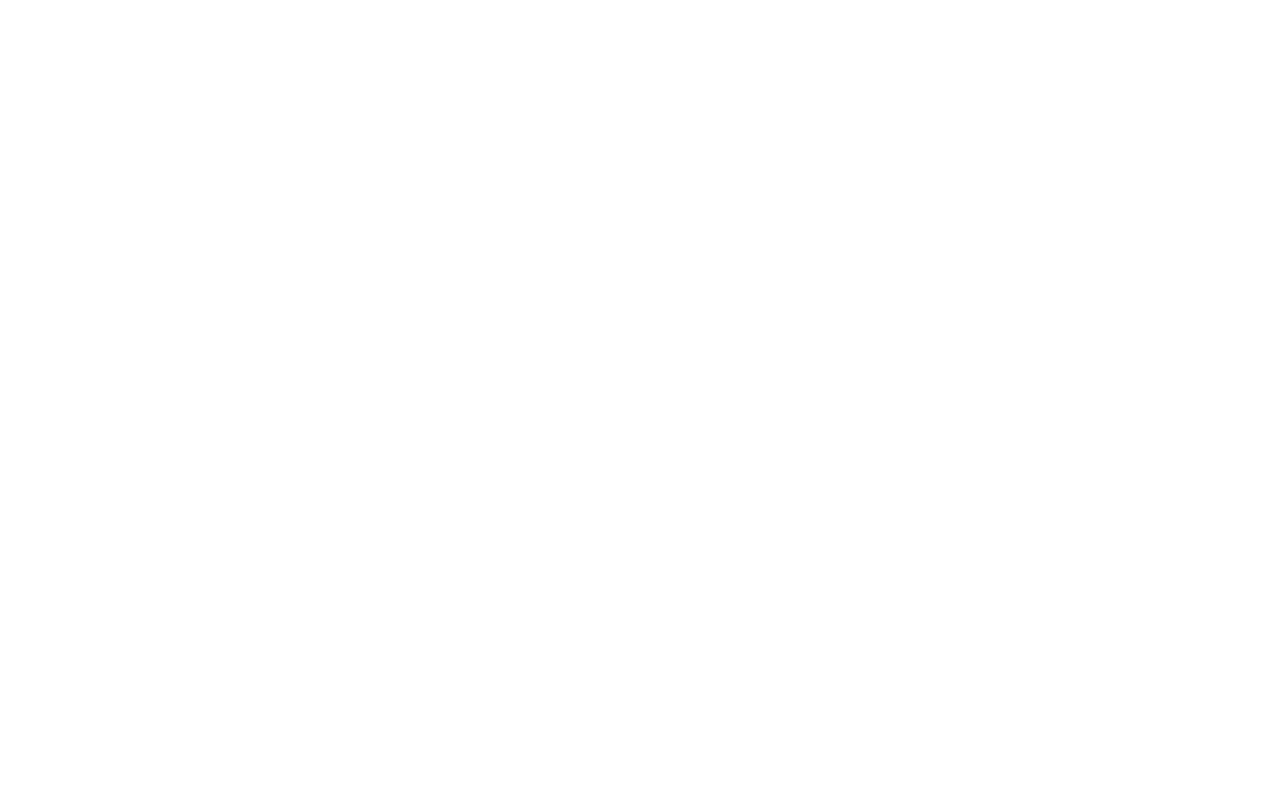
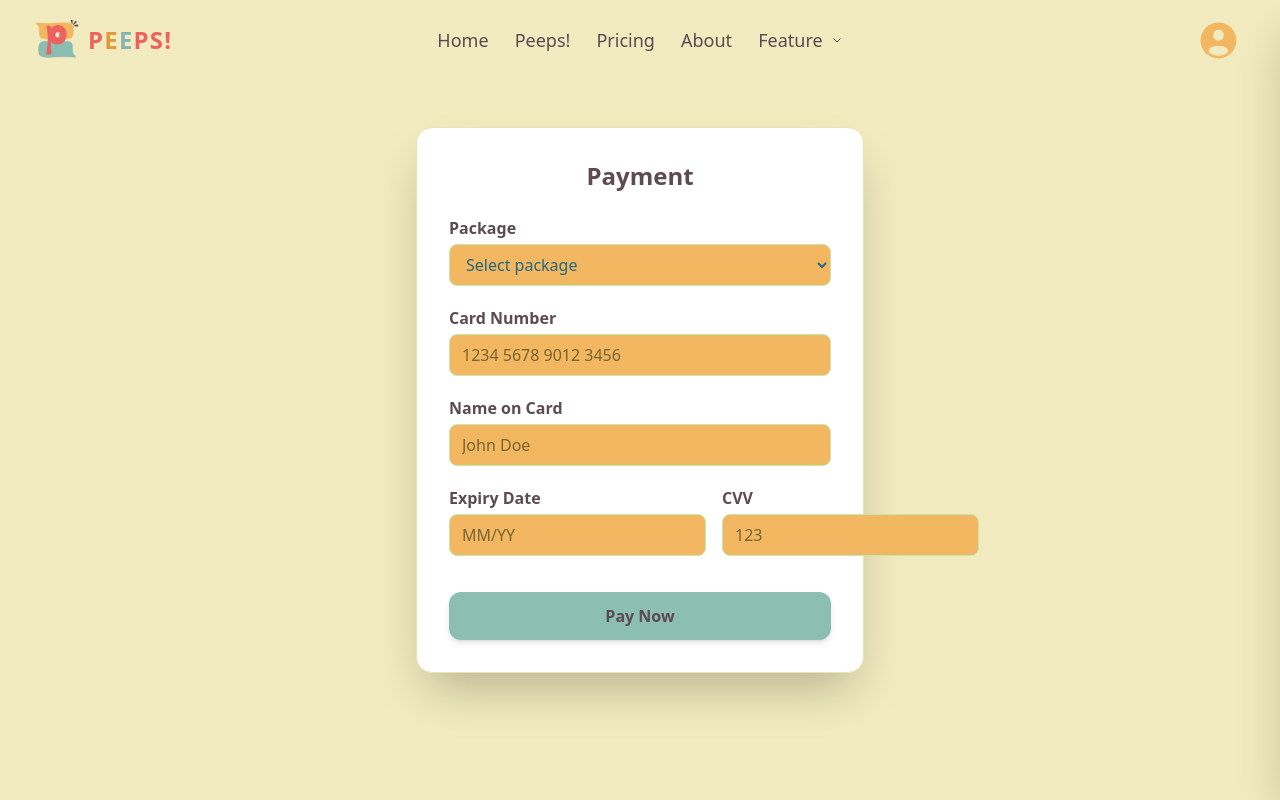
Before and after one commit to Delimie/frontend-peeps, a React (Vite) app: page /payment in a window 1280 px wide. Before the commit this address had no page. Built offline with nearby package versions, Linux system fonts and the light colour scheme.

Commit message:
Animated some pages

```diff
--- a/package.json
+++ b/package.json
@@ -15,6 +15,7 @@
     "axios": "^1.10.0",
     "lucide": "^0.525.0",
     "lucide-react": "^0.525.0",
+    "motion": "^12.23.7",
     "react": "^19.1.0",
     "react-dom": "^19.1.0",
     "react-hook-form": "^7.60.0",
--- a/src/App.jsx
+++ b/src/App.jsx
@@ -3,6 +3,7 @@ import reactLogo from "./assets/react.svg";
 import viteLogo from "/vite.svg";
 import AppRouter from "./routes/AppRouter";
 import { ToastContainer } from "react-toastify";
+import './index.css'
 
 function App() {
   return (
--- /dev/null
+++ b/src/components/Animation.jsx
@@ -0,0 +1,21 @@
+import * as motion from "motion/react-client";
+
+export default function LogoAnimation() {
+  return (
+    <motion.div
+      initial={{ opacity: 0, scale: 0.7 }}
+      animate={{ opacity: 1, scale: 1 }}
+      transition={{
+        duration: 0.7,
+        scale: { type: "spring", bounce: 0.5, duration: 1.5 },
+      }}
+
+    >
+      <div className="flex flex-col items-center">
+      <img src="./Peeps_Logo.png" className="w-50 h-50 mb-1" alt="Peeps Logo" />
+      <h1 className="text-5xl font-extrabold text-[#5c552e] tracking-wide drop-shadow-sm">
+            LET'S <span className="text-[#ef6060]">P<span className="text-[#e09935]">E<span className="text-[#85b5b5]">E</span></span>PS!</span>
+          </h1></div>
+    </motion.div>
+  );
+}
--- a/src/components/MainNav.jsx
+++ b/src/components/MainNav.jsx
@@ -13,7 +13,13 @@ function MainNav() {
       <div className="flex gap-2 items-center">
         <img src="./Peeps_Logo.png" className="w-12" />
         <Link to="/" className="font-extrabold tracking-wider text-2xl">
-          PEEPS!
+          <span className="text-[#ef6060]">
+            P
+            <span className="text-[#e09935]">
+              E<span className="text-[#85b5b5]">E</span>
+            </span>
+            PS!
+          </span>
         </Link>
       </div>
 
@@ -24,7 +30,7 @@ function MainNav() {
         <Link to="/peeps" className={NavBarStyle}>
           Peeps!
         </Link>
-        <Link to="/profile" className={NavBarStyle}>
+        <Link to="/pricing" className={NavBarStyle}>
           Pricing
         </Link>
         <Link to="/profile" className={NavBarStyle}>
--- a/src/pages/Login.jsx
+++ b/src/pages/Login.jsx
@@ -1,11 +1,12 @@
 import { useForm } from "react-hook-form";
 import FormInput from "../components/FormInput";
-
 import { Link, useNavigate } from "react-router-dom";
 import { yupResolver } from "@hookform/resolvers/yup";
 import { loginSchema } from "../validators/validator";
 import useAuthStore from "../stores/authStore";
 import { toast } from "react-toastify";
+import LogoAnimation from "../components/Animation";
+
 
 function Login() {
   const {
@@ -34,10 +35,11 @@ function Login() {
     <div className="min-h-screen flex items-center justify-center bg-[#F2EBBF]">
       <div className="flex flex-col items-center gap-3 w-full">
         <div className="flex flex-col items-center mb-5">
-          <img src="./Peeps_Logo.png" className="w-50" alt="Peeps Logo" />
-          <h1 className="text-5xl font-extrabold text-[#5c552e] tracking-wide drop-shadow-sm mb-1">
+          <LogoAnimation/>
+          {/* <img src="./Peeps_Logo.png" className="w-50" alt="Peeps Logo" /> */}
+          {/* <h1 className="text-5xl font-extrabold text-[#5c552e] tracking-wide drop-shadow-sm mb-1">
             WELCOME <span className="text-[#ef6060]">P<span className="text-[#e09935]">E<span className="text-[#85b5b5]">E</span></span>PS!</span>
-          </h1>
+          </h1> */}
         </div>
 
         <div className="w-[380px] mx-auto">
--- /dev/null
+++ b/src/pages/Payment.jsx
@@ -0,0 +1,114 @@
+import { useState } from "react";
+import FormInput from "../components/FormInput";
+import { useForm } from "react-hook-form";
+
+export default function Payment() {
+  const [success, setSuccess] = useState(false);
+  const [error, setError] = useState({});
+
+  const {
+    register,
+    handleSubmit,
+    formState: { errors },
+  } = useForm();
+
+  return (
+    <div className="min-h-screen flex items-center justify-center bg-[#F2EBBF]">
+      <div className="w-full max-w-md mx-auto rounded-2xl shadow-2xl bg-white p-8 flex flex-col gap-4 border border-[#e8e5b0]">
+        <h2 className="text-2xl font-extrabold text-center text-[#5C4B51] mb-2">
+          Payment
+        </h2>
+        {success ? (
+          <div className="flex flex-col items-center gap-4 py-12">
+            <svg
+              className="w-16 h-16 text-[#8ca317]"
+              fill="none"
+              viewBox="0 0 24 24"
+            >
+              <circle
+                cx="12"
+                cy="12"
+                r="10"
+                stroke="#8ca317"
+                strokeWidth="2"
+                fill="#f5ffeb"
+              />
+              <path
+                stroke="#8ca317"
+                strokeWidth="2"
+                strokeLinecap="round"
+                strokeLinejoin="round"
+                d="M8 12.5l2.5 2.5 5-5"
+              />
+            </svg>
+            <p className="text-xl font-bold text-[#8ca317]">
+              Payment successful!
+            </p>
+          </div>
+        ) : (
+          <form className="flex flex-col gap-4" onSubmit={handleSubmit}>
+            <FormInput
+              label="Package"
+              name="package"
+              as="select"
+              register={register}
+              error={error.package}
+            >
+              <option value="">Select package</option>
+              <option value="standard">Standard ($4.99/mo)</option>
+              <option value="premium">Premium ($12.99/mo)</option>
+            </FormInput>
+
+            <FormInput
+              label="Card Number"
+              name="cardNumber"
+              placeholder="1234 5678 9012 3456"
+              maxLength={19}
+              error={error.cardNumber}
+              register={register}
+            />
+
+            <FormInput
+              label="Name on Card"
+              name="cardName"
+              placeholder="John Doe"
+              error={error.cardName}
+              register={register}
+            />
+
+            <div className="flex gap-4">
+              <div className="flex-1">
+                <FormInput
+                  label="Expiry Date"
+                  name="expiry"
+                  placeholder="MM/YY"
+                  maxLength={5}
+                  error={error.expiry}
+                  register={register}
+                />
+              </div>
+              <div className="flex-1">
+                <FormInput
+                  label="CVV"
+                  name="cvv"
+                  type="password"
+                  placeholder="123"
+                  maxLength={4}
+                  error={error.cvv}
+                  register={register}
+                />
+              </div>
+            </div>
+
+            <button
+              type="submit"
+              className="mt-4 bg-[#8CBEB2] px-4 py-3 rounded-xl font-bold shadow-md text-[#5C4B51] hover:bg-[#8ca317] hover:scale-105 transition-all"
+            >
+              Pay Now
+            </button>
+          </form>
+        )}
+      </div>
+    </div>
+  );
+}
--- /dev/null
+++ b/src/pages/Pricing.jsx
@@ -0,0 +1,71 @@
+import { useNavigate } from "react-router-dom";
+
+function Pricing() {
+  const navigate = useNavigate();
+  const hldClick = (plan) => {
+    if (plan === "Free") {
+      navigate("/peeps");
+    } else {
+      navigate("/payment", { state: { plan: plan } });
+    }
+  };
+  return (
+    <div className="min-h-screen flex flex-col items-center justify-center bg-[#F2EBBF] py-12">
+      <h1 className="text-5xl font-extrabold mb-10 text-[#5C4B51] tracking-wide">
+        Choose Your Plan
+      </h1>
+
+      <div className="grid grid-cols-1 md:grid-cols-3 gap-8 w-full max-w-5xl px-4">
+        {/* Free */}
+        <div className="rounded-2xl bg-white shadow-xl flex flex-col items-center p-8 border-2 border-[#bee8b0] h-[330px] transition-all duration-200 hover:scale-105 hover:shadow-2xl cursor-pointer">
+          <h2 className="text-2xl font-bold mb-2 text-[#8ca317]">Free</h2>
+          <div className="text-4xl font-extrabold mb-4 text-[#258178]">
+            Free
+          </div>
+          <ul className="mb-6 text-sm text-[#594940] text-center space-y-2">
+            <li>Up to 20 members per group</li>
+            <li>Basic chat features</li>
+            <li>Community support</li>
+          </ul>
+          <button onClick={()=>hldClick("Free")} className="bg-[#bee8b0] text-[#5C4B51] font-semibold px-6 py-2 rounded-lg hover:bg-[#8ca317] transition-all cursor-pointer">
+            Get Started
+          </button>
+        </div>
+
+        {/* Standard */}
+        <div className="rounded-2xl bg-white shadow-2xl flex flex-col items-center p-8 border-4 border-[#8ca317] h-[330px] scale-105 transition-all duration-200 hover:scale-110 hover:shadow-2xl cursor-pointer">
+          <h2 className="text-2xl font-bold mb-2 text-[#5C4B51]">Standard</h2>
+          <div className="text-4xl font-extrabold mb-4 text-[#258178] ">
+            $4.99 <span className="text-lg font-normal">/mo</span>
+          </div>
+          <ul className="mb-6 text-sm text-[#594940] text-center space-y-2">
+            <li>Up to 100 members per group</li>
+            <li>Advanced chat management</li>
+            <li>Priority support</li>
+          </ul>
+          <button onClick={()=>hldClick("Standard")} className="bg-[#8ca317] text-white font-semibold px-6 py-2 rounded-lg hover:bg-[#bee8b0] transition-all cursor-pointer">
+            Choose Standard
+          </button>
+        </div>
+
+        {/* Premium */}
+        <div className="rounded-2xl bg-white shadow-xl flex flex-col items-center p-8 border-2 border-[#f6e273] h-[330px] transition-all duration-200 hover:scale-105 hover:shadow-2xl cursor-pointer">
+          <h2 className="text-2xl font-bold mb-2 text-[#c8a403]">Premium</h2>
+          <div className="text-4xl font-extrabold mb-4 text-[#eab308]">
+            $12.99 <span className="text-lg font-normal">/mo</span>
+          </div>
+          <ul className="mb-6 text-sm text-[#594940] text-center space-y-2">
+            <li>Unlimited group members</li>
+            <li>Full data management & analytics</li>
+            <li>Best for businesses & organizations</li>
+          </ul>
+          <button onClick={()=>hldClick("Premium")} className="bg-[#eab308] text-white font-semibold px-6 py-2 rounded-lg hover:bg-[#c8a403] transition-all cursor-pointer">
+            Upgrade to Premium
+          </button>
+        </div>
+      </div>
+    </div>
+  );
+}
+
+export default Pricing;
--- a/src/routes/AppRouter.jsx
+++ b/src/routes/AppRouter.jsx
@@ -7,6 +7,8 @@ import Layout from "../layouts/Layout";
 import Profile from "../pages/authUser/profile";
 import Peeps from "../pages/Peeps";
 import NewRegister from "../pages/NewRegister";
+import Pricing from "../pages/Pricing";
+import Payment from "../pages/Payment";
 
 function AppRouter() {
   return (
@@ -21,9 +23,11 @@ function AppRouter() {
 
           {/* <Route element={<ProtectRouteUser />}> */}
           <Route path="profile" element={<Profile />} />
-          {/* <Route path="favorite" element={<Favorite />} />
-              <Route path="community" element={<Community />} /> */}
-          {/* </Route> */}
+          <Route path="pricing" element={<Pricing />} />
+          <Route path="payment" element={<Payment />} />
+
+              {/* <Route path="community" element={<Community />} /> */}
+          {/* </Route>
 
           {/* <Route element={<ProtectRouteAdmin />}>
               <Route path="dashboard" element={<Dashboard />} />
```
Also changed, not shown: src/pages/authUser/Manage.jsx (added), 1 other file (tests, documents, lock files or other folders).
